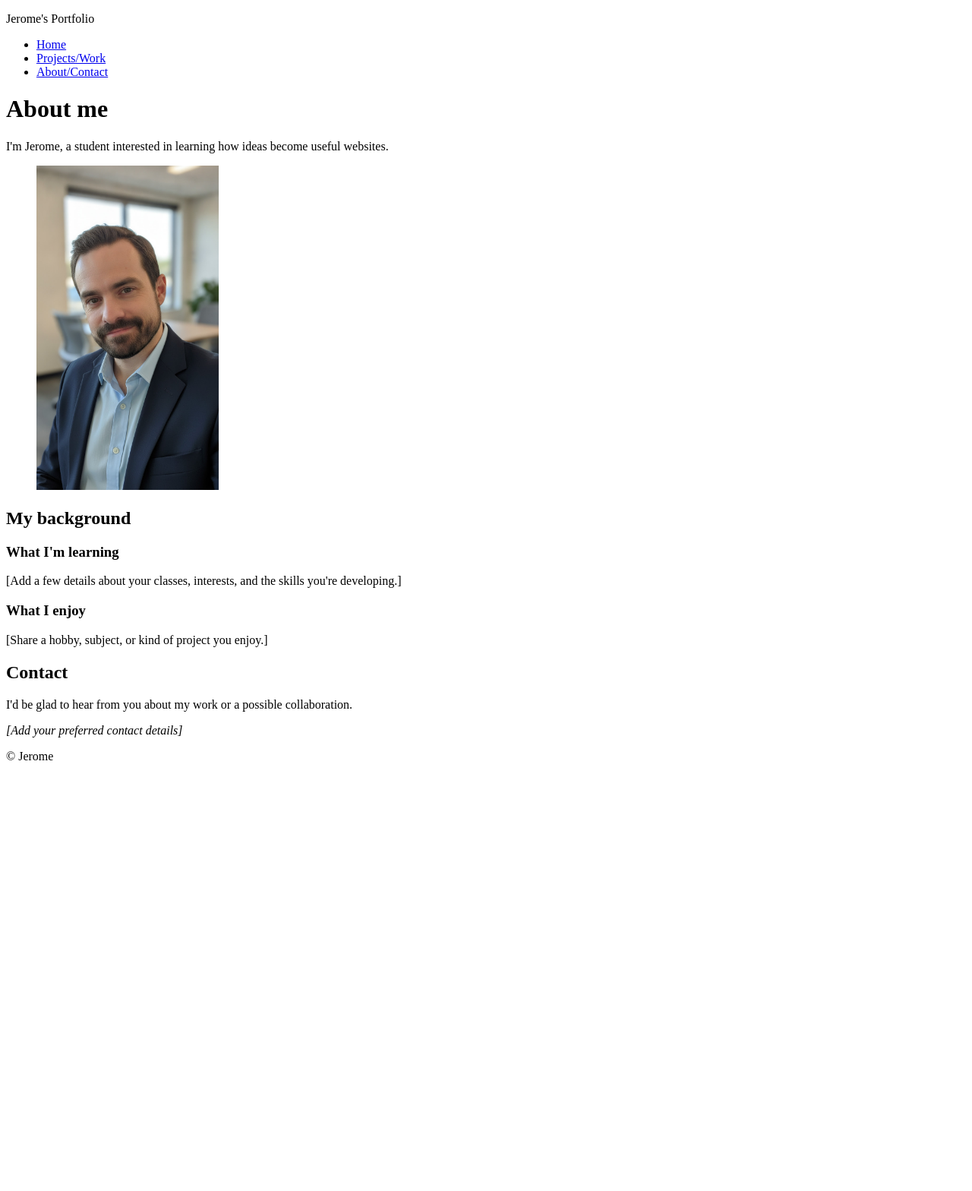
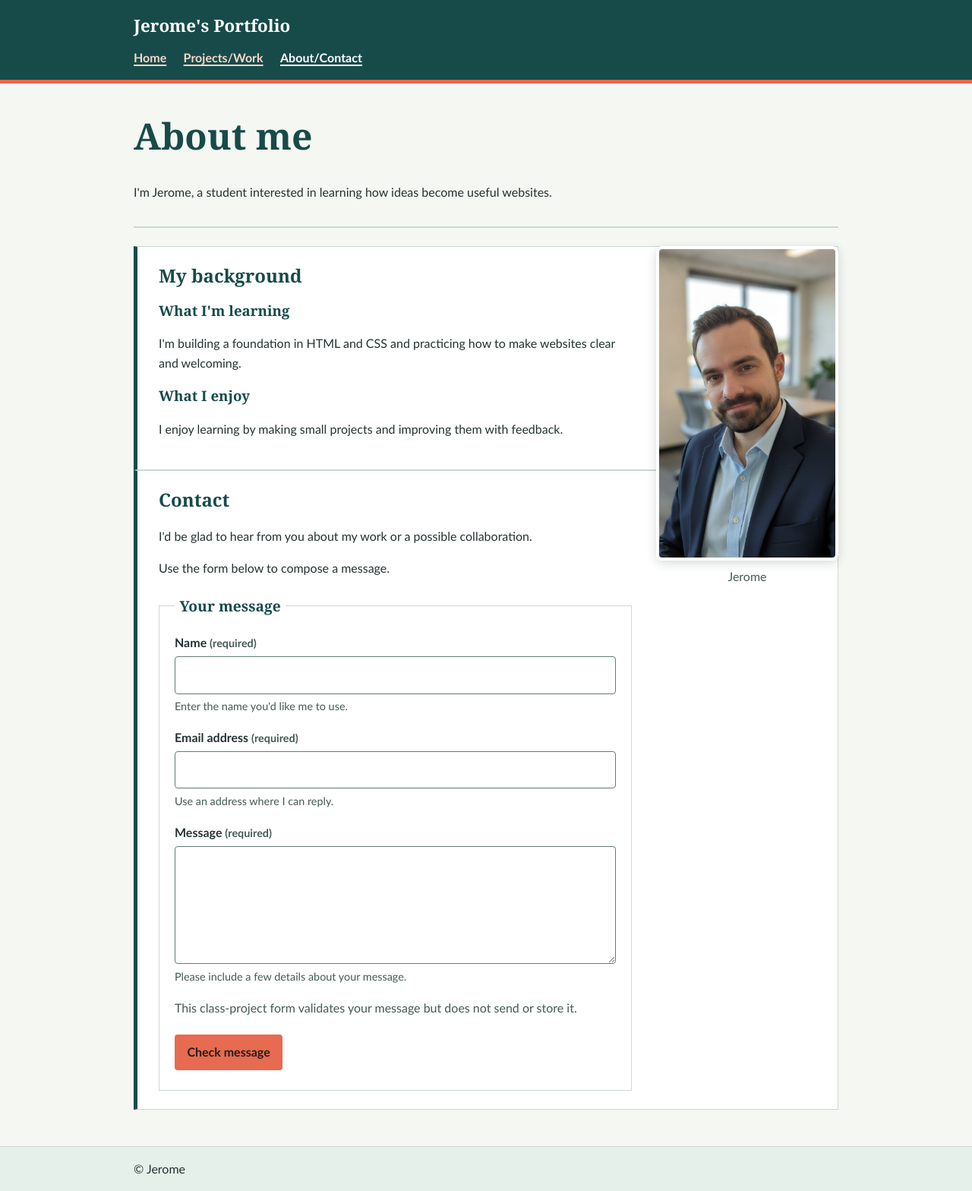
Before and after one commit to jwest4-collab/Class-Website, a plain HTML site: page about.html in a window 1280 px wide. Shown: the whole page at 76% size. Before the commit the page ends 1021 px from the top, so only its background shows below. Drawn offline with Linux system fonts and the light colour scheme.

Commit message:
modified:   README.md 	modified:   about.html 	new file:   contact-form.js 	modified:   index.html 	modified:   projects.html 	modified:   style.css

```diff
--- a/about.html
+++ b/about.html
@@ -4,10 +4,12 @@
     <meta charset="UTF-8">
     <meta name="viewport" content="width=device-width, initial-scale=1.0">
     <title>About/Contact | Jerome's Portfolio</title>
+    <link rel="stylesheet" href="style.css">
 </head>
 <body>
+    <a class="skip-link" href="#main-content">Skip to main content</a>
     <header>
-        <p>Jerome's Portfolio</p>
+        <p class="site-title">Jerome's Portfolio</p>
         <nav aria-label="Main navigation">
             <ul>
                 <li><a href="index.html">Home</a></li>
@@ -17,33 +19,62 @@
         </nav>
     </header>
 
-    <main>
-        <header>
+    <main id="main-content" class="page-content" tabindex="-1">
+        <header class="page-heading">
             <h1>About me</h1>
             <p>I'm Jerome, a student interested in learning how ideas become useful websites.</p>
         </header>
 
-        <figure>
+        <figure class="profile-photo">
             <img src="7C329B7C-2816-43F4-918F-4D46952255E8-IMG_STYLE.jpeg" alt="Portrait of Jerome" width="240" height="427">
+            <figcaption>Jerome</figcaption>
         </figure>
 
         <section aria-labelledby="background-heading">
             <h2 id="background-heading">My background</h2>
             <h3>What I'm learning</h3>
-            <p>[Add a few details about your classes, interests, and the skills you're developing.]</p>
+            <p>I'm building a foundation in HTML and CSS and practicing how to make websites clear and welcoming.</p>
             <h3>What I enjoy</h3>
-            <p>[Share a hobby, subject, or kind of project you enjoy.]</p>
+            <p>I enjoy learning by making small projects and improving them with feedback.</p>
         </section>
 
         <section aria-labelledby="contact-heading">
             <h2 id="contact-heading">Contact</h2>
             <p>I'd be glad to hear from you about my work or a possible collaboration.</p>
-            <address>[Add your preferred contact details]</address>
+            <p>Use the form below to compose a message.</p>
+            <form id="contact-form" method="post" novalidate>
+                <fieldset>
+                    <legend>Your message</legend>
+                    <div class="form-field">
+                        <label for="contact-name">Name <span>(required)</span></label>
+                        <input id="contact-name" name="name" type="text" autocomplete="name" required aria-describedby="name-hint name-error">
+                        <small id="name-hint">Enter the name you'd like me to use.</small>
+                        <span class="field-error" id="name-error" hidden></span>
+                    </div>
+                    <div class="form-field">
+                        <label for="contact-email">Email address <span>(required)</span></label>
+                        <input id="contact-email" name="email" type="email" autocomplete="email" required aria-describedby="email-hint email-error">
+                        <small id="email-hint">Use an address where I can reply.</small>
+                        <span class="field-error" id="email-error" hidden></span>
+                    </div>
+                    <div class="form-field">
+                        <label for="contact-message">Message <span>(required)</span></label>
+                        <textarea id="contact-message" name="message" rows="5" required aria-describedby="message-hint message-error"></textarea>
+                        <small id="message-hint">Please include a few details about your message.</small>
+                        <span class="field-error" id="message-error" hidden></span>
+                    </div>
+                    <p class="form-note">This class-project form validates your message but does not send or store it.</p>
+                    <button class="button-link" type="submit">Check message</button>
+                </fieldset>
+                <p id="form-status" class="form-status" role="status" aria-live="polite"></p>
+                <p id="form-errors" class="form-error-summary" role="alert" tabindex="-1" hidden>Please correct the highlighted fields.</p>
+            </form>
         </section>
     </main>
 
     <footer>
         <p>&copy; Jerome</p>
     </footer>
+    <script src="contact-form.js" defer></script>
 </body>
 </html>
--- /dev/null
+++ b/contact-form.js
@@ -0,0 +1,50 @@
+const form = document.querySelector("#contact-form");
+const errorSummary = document.querySelector("#form-errors");
+const statusMessage = document.querySelector("#form-status");
+const fields = [...form.querySelectorAll("input, textarea")];
+
+function messageFor(field) {
+	if (field.validity.valueMissing) {
+		return "Please complete this required field.";
+	}
+
+	if (field.validity.typeMismatch) {
+		return "Enter a valid email address.";
+	}
+
+	return "";
+}
+
+function updateField(field) {
+	const error = document.querySelector(`#${field.id.replace("contact-", "")}-error`);
+	const message = messageFor(field);
+	error.textContent = message;
+	error.hidden = !message;
+	field.setAttribute("aria-invalid", String(Boolean(message)));
+	return Boolean(message);
+}
+
+form.addEventListener("submit", (event) => {
+	event.preventDefault();
+	const hasErrors = fields.map(updateField).some(Boolean);
+	statusMessage.textContent = "";
+	errorSummary.hidden = !hasErrors;
+
+	if (hasErrors) {
+		errorSummary.focus();
+		return;
+	}
+
+	statusMessage.textContent = "Your message is complete, but this class-project form does not send it.";
+});
+
+fields.forEach((field) => {
+	field.addEventListener("input", () => {
+		if (!field.hasAttribute("aria-invalid")) {
+			return;
+		}
+
+		updateField(field);
+		errorSummary.hidden = fields.every((item) => item.validity.valid);
+	});
+});
--- a/style.css
+++ b/style.css
@@ -4,7 +4,11 @@
 	--coral: #e66b50;
 	--paper: #f5f7f2;
 	--ink: #243332;
+	--link: #7c3023;
+	--muted: #455956;
 	--line: #cbd8d2;
+	--soft: #e5f0eb;
+	--error: #8b1e1e;
 }
 
 * {
@@ -19,10 +23,26 @@ body {
 	line-height: 1.65;
 }
 
-header {
+.skip-link {
+	position: absolute;
+	top: 0.5rem;
+	left: 0.5rem;
+	z-index: 1;
+	padding: 0.5rem 0.75rem;
+	transform: translateY(-160%);
+	background: white;
+	color: var(--teal);
+	font-weight: bold;
+}
+
+.skip-link:focus {
+	transform: translateY(0);
+}
+
+body > header {
 	padding: 1rem max(1.25rem, calc((100% - 58rem) / 2));
+	border-bottom: 5px solid var(--coral);
 	background: var(--teal);
-	border-bottom: 5px solid var(--coral);
 	color: white;
 }
 
@@ -58,8 +78,18 @@ main {
 	margin: 2.5rem auto;
 }
 
+main:focus {
+	outline: 3px solid var(--teal);
+	outline-offset: 0.5rem;
+}
+
+.home-grid {
+	display: grid;
+	gap: 1.5rem;
+}
+
 section {
-	margin: 1.5rem 0;
+	margin: 0;
 	padding: 1.5rem 1.75rem;
 	border: 1px solid var(--line);
 	border-left: 5px solid var(--teal);
@@ -69,7 +99,13 @@ section {
 .intro {
 	padding: 2rem;
 	border-left-color: var(--coral);
-	background: #e5f0eb;
+	background: var(--soft);
+}
+
+.page-heading {
+	margin-bottom: 1.5rem;
+	padding-bottom: 1rem;
+	border-bottom: 2px solid var(--line);
 }
 
 h1,
@@ -94,11 +130,23 @@ h2 {
 }
 
 a {
-	color: #a83e2b;
+	color: var(--link);
 }
 
 a:hover {
 	color: var(--teal);
+}
+
+a:focus-visible,
+button:focus-visible,
+input:focus-visible,
+textarea:focus-visible {
+	outline: 3px solid var(--teal);
+	outline-offset: 3px;
+}
+
+nav a:focus-visible {
+	outline-color: white;
 }
 
 .button-link {
@@ -109,8 +157,10 @@ a:hover {
 	border-radius: 4px;
 	background: var(--coral);
 	color: #241d1a;
+	font: inherit;
 	font-weight: bold;
 	text-decoration: none;
+	cursor: pointer;
 }
 
 .button-link:hover {
@@ -119,11 +169,112 @@ a:hover {
 	color: white;
 }
 
-footer {
+.card-grid {
+	display: grid;
+	gap: 1rem;
+}
+
+.card-grid > h2 {
+	margin-bottom: 0;
+}
+
+.card-grid article {
+	padding: 1rem;
+	border: 1px solid var(--line);
+	border-radius: 0.4rem;
+	background: var(--paper);
+}
+
+.card-grid article h3 {
+	margin-top: 0;
+}
+
+.profile-photo {
+	width: min(100%, 15rem);
+	margin: 0 auto 1.5rem;
+	text-align: center;
+}
+
+.profile-photo img {
+	display: block;
+	width: 100%;
+	height: auto;
+	border: 4px solid white;
+	border-radius: 0.5rem;
+	box-shadow: 0 0.2rem 0.8rem rgb(36 51 50 / 18%);
+}
+
+.profile-photo figcaption {
+	margin-top: 0.5rem;
+	color: var(--muted);
+}
+
+fieldset {
+	min-width: 0;
+	margin: 1.25rem 0 0;
+	padding: 1.25rem;
+	border: 1px solid var(--line);
+}
+
+legend {
+	padding: 0 0.4rem;
+	color: var(--teal);
+	font-family: Georgia, serif;
+	font-size: 1.2rem;
+	font-weight: bold;
+}
+
+.form-field {
+	display: grid;
+	gap: 0.3rem;
+	margin-bottom: 1rem;
+}
+
+.form-field label {
+	font-weight: bold;
+}
+
+.form-field label span,
+.form-field small {
+	color: var(--muted);
+	font-size: 0.9rem;
+}
+
+.form-field input,
+.form-field textarea {
+	width: 100%;
+	padding: 0.65rem;
+	border: 1px solid #657a75;
+	border-radius: 0.25rem;
+	background: white;
+	color: var(--ink);
+	font: inherit;
+}
+
+.form-field [aria-invalid="true"] {
+	border: 2px solid var(--error);
+}
+
+.field-error,
+.form-error-summary {
+	color: var(--error);
+	font-weight: bold;
+}
+
+.form-note,
+.form-status {
+	color: var(--muted);
+}
+
+.form-status:empty {
+	display: none;
+}
+
+body > footer {
 	margin-top: 3rem;
 	padding: 1rem max(1.25rem, calc((100% - 58rem) / 2));
 	border-top: 1px solid var(--line);
-	background: #e5f0eb;
+	background: var(--soft);
 }
 
 footer p {
@@ -142,19 +293,25 @@ footer p {
 }
 
 @media (min-width: 48rem) {
-	main {
-		display: grid;
+	.home-grid {
 		grid-template-columns: repeat(2, minmax(0, 1fr));
-		gap: 1.5rem;
 	}
 
-	section {
-		margin: 0;
-		min-width: 0;
+	.home-grid > .intro,
+	.home-grid > section:last-child {
+		grid-column: 1 / -1;
 	}
 
-	.intro,
-	main > section:last-child {
+	.card-grid {
+		grid-template-columns: repeat(2, minmax(0, 1fr));
+	}
+
+	.card-grid > h2 {
 		grid-column: 1 / -1;
 	}
+
+	.page-content > .profile-photo {
+		float: right;
+		margin: 0 0 1.5rem 2rem;
+	}
 }
```
Also changed, not shown: index.html (+3 -2 lines), projects.html (+7 -5 lines), 1 other file.
